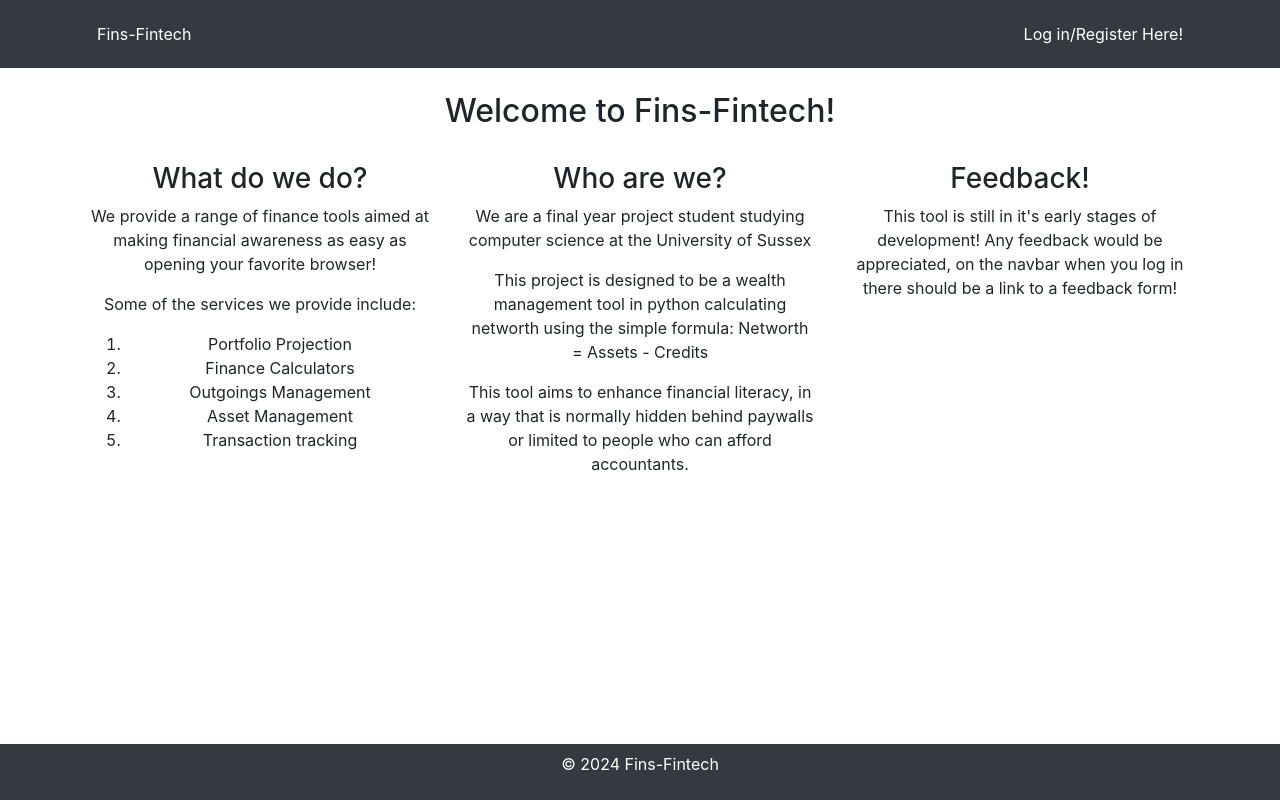
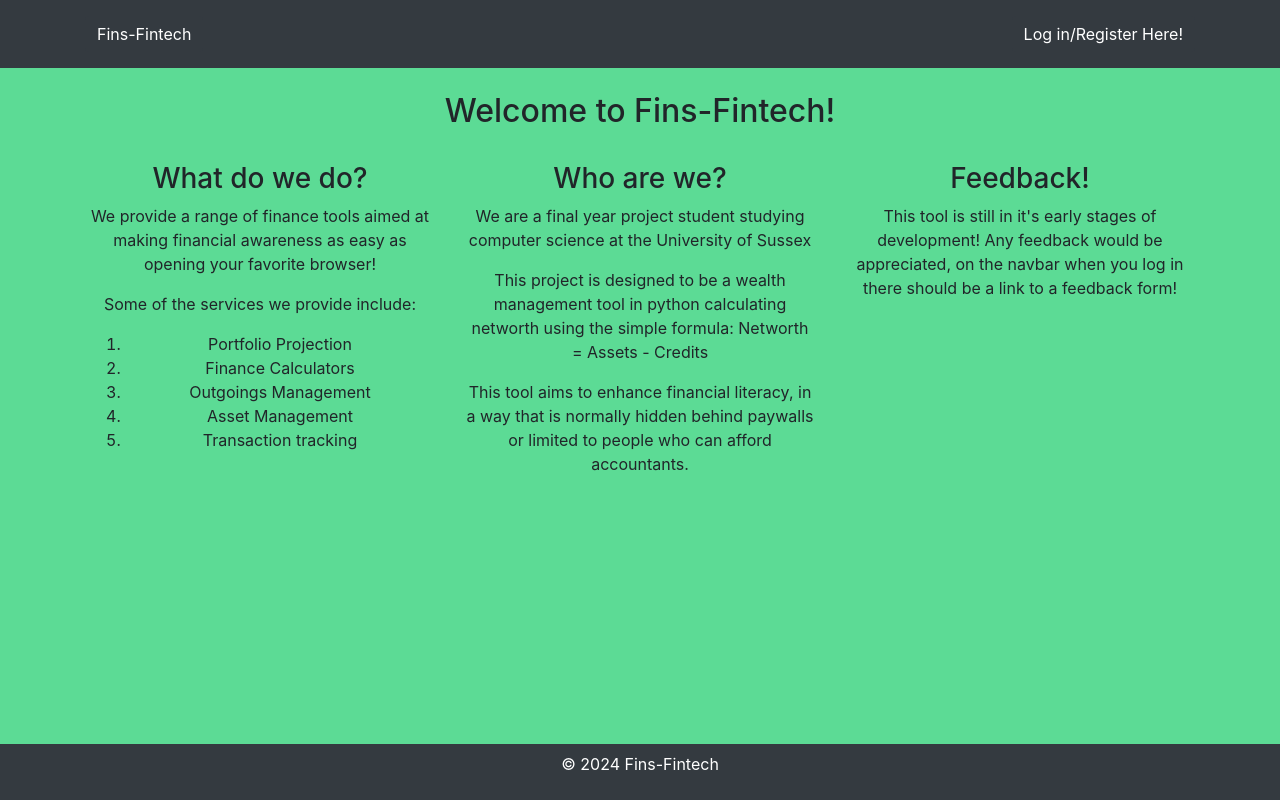
Before and after one commit to lilac-electron/Wealth_Management_Tool, a Flask app: page / in a window 1280 px wide. Run offline with Flask 3, Linux system fonts and the light colour scheme; parts of the project's set-up code (start-up, migrations or seed data) failed here and were passed over; some libraries are stand-ins or nearby versions.

Commit message:
FIRST CHANGE SINCE USER FEEDBACK
THIS IS THE FIRST CHANGE SINCE THE USER FEEDBACK

```diff
--- a/templates/auth/index.html
+++ b/templates/auth/index.html
@@ -15,6 +15,7 @@
             min-height: 100vh;
             display: flex;
             flex-direction: column;
+            background-color: #5cdb95;
         }
         /* Main Content Wrapper */
         .content {
```
